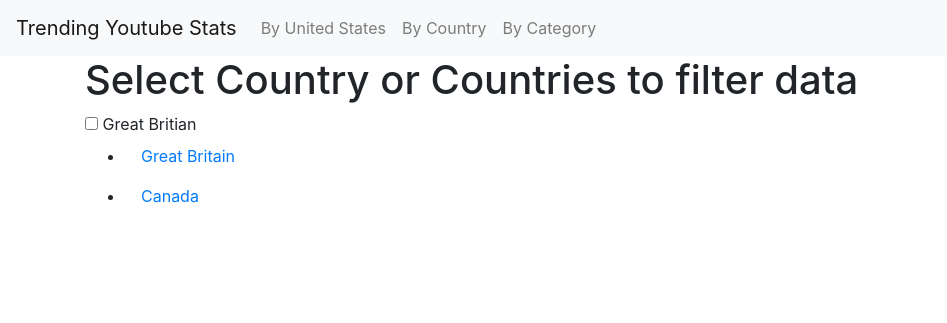
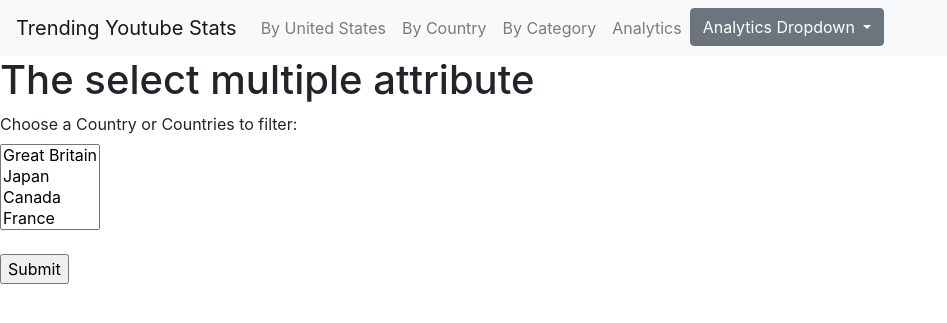
Before and after one commit to sfazli96/cs180project-021-hackerman, a Django app: template mysite/client/templates/country.html in a window 1280 px wide. Shown: the top 323 px of the page, without its empty margins (0-947 px from the left). Run offline with Django 3.2, Linux system fonts and the light colour scheme; the template is opened without the code that fills it, so the values that code supplies are empty; some libraries are stand-ins or nearby versions.

Commit message:
started drop-down menu for Analytics

```diff
--- a/mysite/client/templates/US.html
+++ b/mysite/client/templates/US.html
@@ -8,6 +8,7 @@
 			{{ form.as_p }}
 			{% csrf_token %}
 			<input type="submit" class="btn btn-info" value="Submit">
+			<a href="{% url 'home' %}">Go back to home page</a>
 		</form>
 		{% if data.channel_title == None %}
 		{% else %}
--- a/mysite/client/templates/country.html
+++ b/mysite/client/templates/country.html
@@ -1,15 +1,24 @@
 {% extends "base.html" %}
 
 {% block page_content %}
-  <div class='container'>
-    <h1>Select Country or Countries to filter data</h1>
-    <input type="checkbox" name="great_britain" value="on"/> Great Britian
-    <ul>
-    <li>
-      <a class="nav-link" href="{% url 'great_britain' %}" >Great Britain</a>
-    </li>
-    <li>
-      <a class="nav-link" href="{% url 'canada' %}">Canada</a>
-    </ul>
-  </div>
+<html>
+<body>
+
+<h1>The select multiple attribute</h1>
+<label for="country">Choose a Country or Countries to filter:</label>
+<form action="/great_britain">
+  <select name="country" id="country" multiple>
+    <option value="Great Britain">Great Britain</option>
+    <option value="Japan">Japan</option>
+    <option value="Canada">Canada</option>
+    <option value="France">France</option>
+    <option value="India">India</option>
+    <option value="South Korea">South Korea</option>
+  </select>
+  <br><br>
+    <input type="submit" value="Submit">
+</form>
+</body>
+</html>
+
 {% endblock %}
--- a/mysite/client/urls.py
+++ b/mysite/client/urls.py
@@ -7,5 +7,6 @@
 	path('great_britain/', views.CountryView.as_view(), name='great_britain'),
 	path('canada/', views.canadaView.as_view(), name='canada'),
 	path('country/', views.country, name='country'),
+	path('analytics/', views.analytics, name='analytics'),
 
 ]
--- a/mysite/client/views.py
+++ b/mysite/client/views.py
@@ -133,3 +133,6 @@
 def country(request):
 	checkboxes_selected = request.POST.getlist('options[]')
 	return render(request, 'country.html', {})
+
+def analytics(request):
+	return render(request, 'analytics.html', {})
--- a/mysite/hackerman/templates/base.html
+++ b/mysite/hackerman/templates/base.html
@@ -17,6 +17,20 @@
       <li class="nav-item">
         <a class="nav-link" href="#">By Category</a>
       </li>
+      <li class="nav-item">
+        <a class="nav-link" href="{% url 'analytics' %}">Analytics</a>
+      </li>
+      <div class="dropdown">
+      <a class="btn btn-secondary dropdown-toggle" href="#" role="button" id="dropdownMenuLink" data-toggle="dropdown" aria-haspopup="true" aria-expanded="false">
+        Analytics Dropdown
+      </a>
+
+      <div class="dropdown-menu" aria-labelledby="dropdownMenuLink">
+        <a class="dropdown-item" href="#">Top 20 Most Liked videos</a>
+        <a class="dropdown-item" href="#">Top 20 Most Disliked videos</a>
+        <a class="dropdown-item" href="#">Something else here</a>
+     </div>
+    </div>
 
     </ul>
   </div>
```
Also changed, not shown: mysite/client/forms.py (+13 -5 lines), mysite/client/templates/analytics.html (added, +7 -0 lines).
